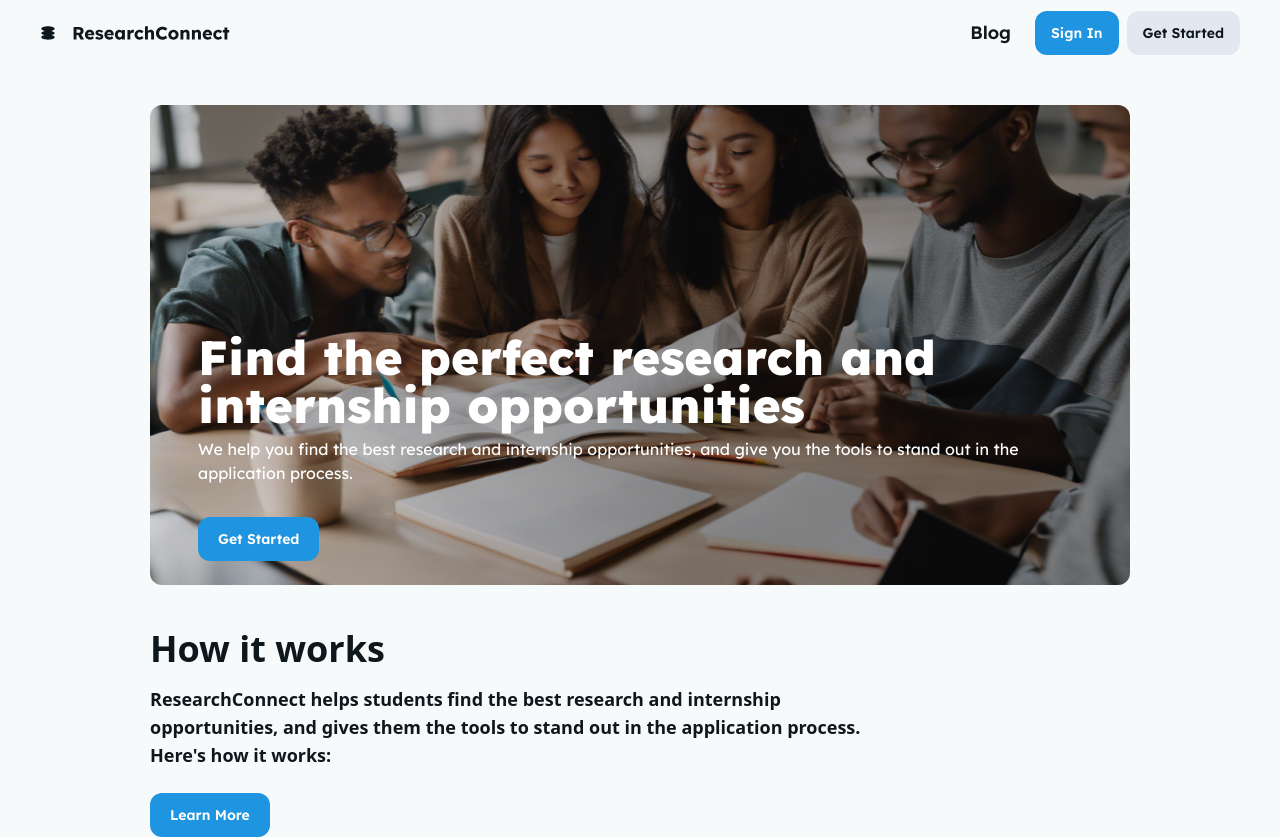
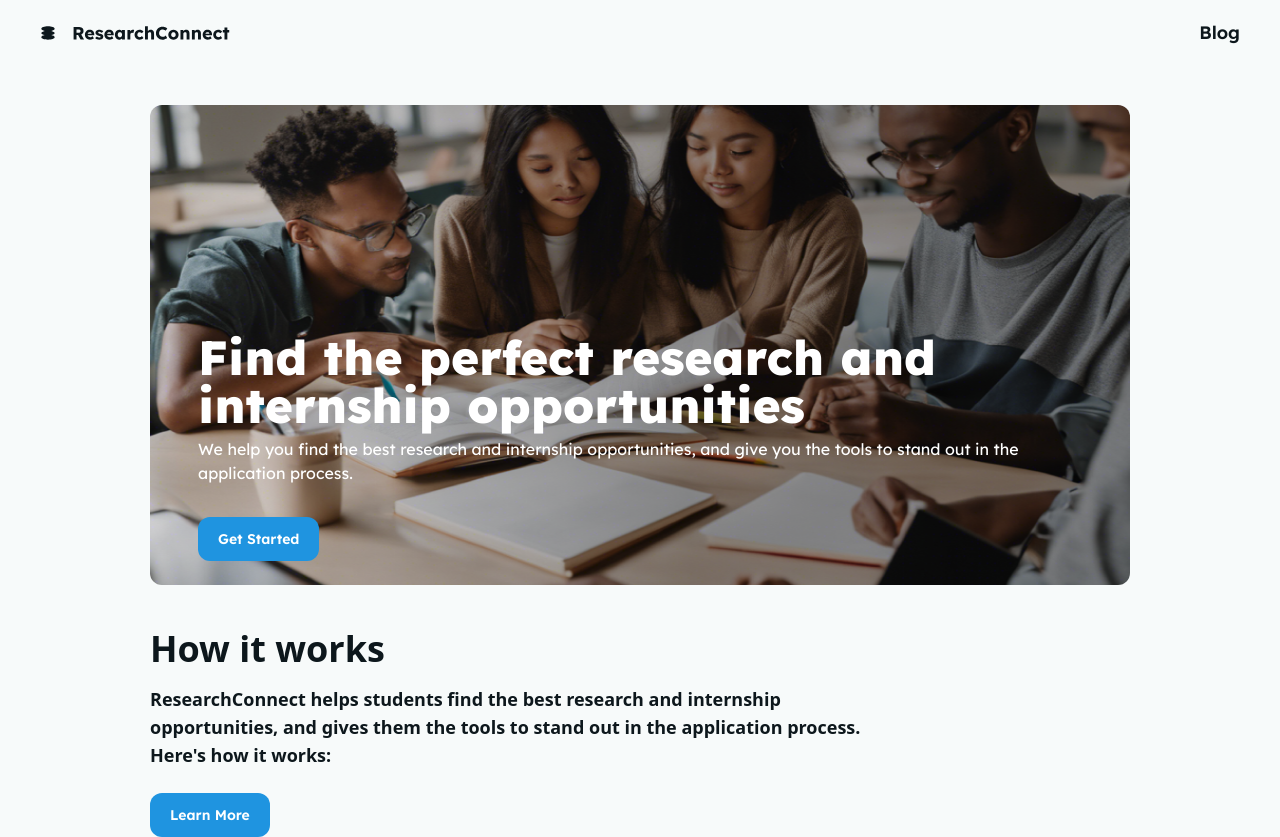
Before and after one commit to mayBeZoz/AppAdmit, a Next.js app: page / in a window 1280 px wide. Built offline with nearby package versions, Linux system fonts and the light colour scheme.

Commit message:
Hidding auth buttons from the header

```diff
--- a/src/app/_layout/Header.tsx
+++ b/src/app/_layout/Header.tsx
@@ -33,7 +33,10 @@ const Nav = () => {
                     ))
                 }
             </ul>
-            <div className="lg:flex hidden gap-2">
+
+            {
+                 /*
+                                   <div className="lg:flex hidden gap-2">
                 <Link
                     className='main_blue_button !text-sm !px-4 '
                     href='/sign-in'
@@ -48,6 +51,8 @@ const Nav = () => {
                     Get Started
                 </Link>
             </div>
+                 */
+            }
         </div>
     )
 }
```
